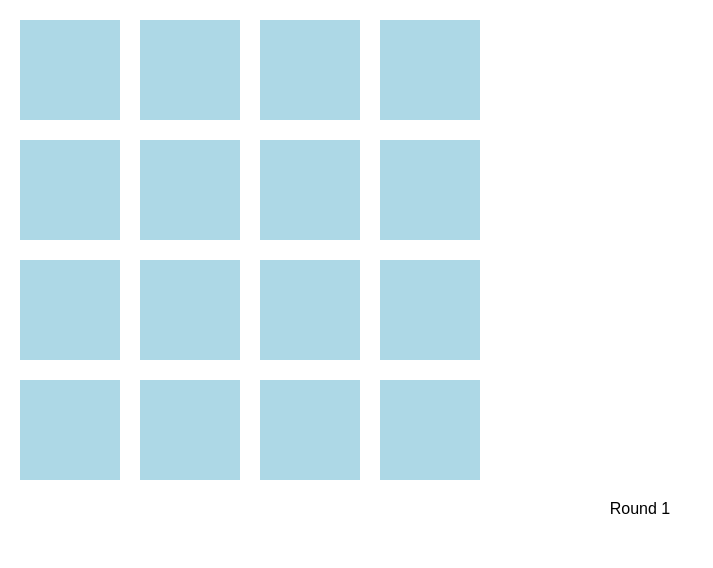
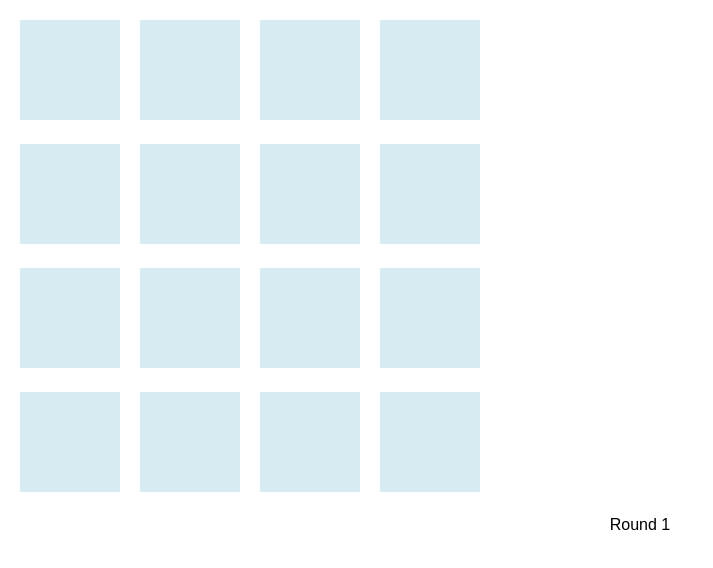
Before and after one commit to basilred/jetruby-test, a React (Create React App) app: page / in a window 1280 px wide. Shown: the top 568 px of the page, without its empty margins (0-713 px from the left). Built offline with nearby package versions, Linux system fonts and the light colour scheme.

Commit message:
Tiles with colors

```diff
--- a/src/Tile.css
+++ b/src/Tile.css
@@ -4,14 +4,11 @@
     margin: 10px;
     background-color: lightblue;
     display: inline-block;
-    color: transparent;
-    font-size: 2em;
-    line-height: 100px;
     cursor: pointer;
+    opacity: .5;
     transition: .2s;
 }
 
 .Tile_opened {
-    background-color: orange;
-    color: black;
+    opacity: 1;
 }
--- a/src/Tile.js
+++ b/src/Tile.js
@@ -16,7 +16,12 @@ class Tile extends React.Component {
             classNames += " Tile_opened";
         }
 
-        return (<div className={classNames} onClick={this.handleClick}>{this.props.tag}</div>);
+        return (
+            <div
+                className={classNames}
+                onClick={this.handleClick}
+                style={{backgroundColor: this.props.isOpen && this.props.tag}} />
+            );
     }
 }
 
--- a/src/Tiles.js
+++ b/src/Tiles.js
@@ -13,7 +13,7 @@ class Tiles extends React.Component {
         };
     }
 
-    tags = [1, 1, 2, 2, 3, 3, 4, 4, 5, 5, 6, 6, 7, 7, 8, 8];
+    tags = ['#75c5d7', '#75c5d7', '#419ba9', '#419ba9', '#77c362', '#77c362', '#c5d837', '#c5d837', '#f6d725', '#f6d725', '#f48c22', '#f48c22', '#ea66a2', '#ea66a2', '#c160a7', '#c160a7'];
 
     getTag = () => this.tags.splice(Math.floor(Math.random() * this.tags.length), 1)[0];
 
```
